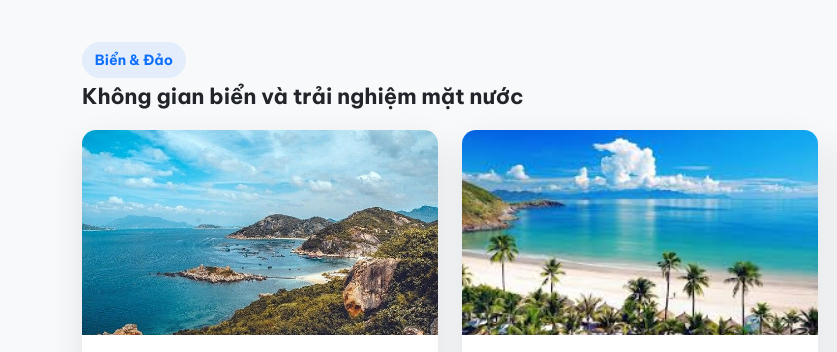
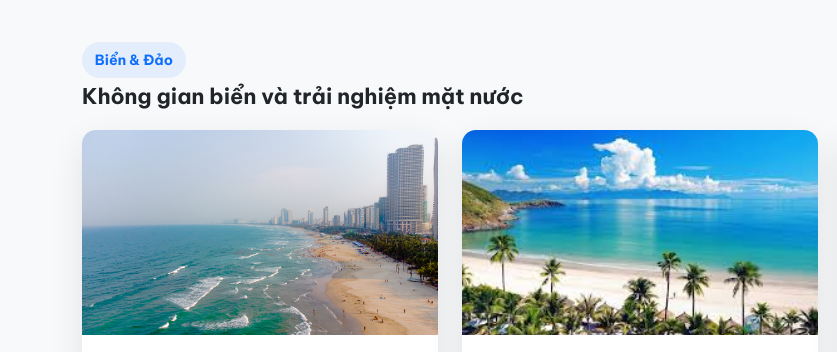
Before and after one commit to tuankosuy27/TKWCK2026, a plain HTML site: page kham-pha.html in a window 1280 px wide. Shown: the part 1620-1972 px from the top of the page, 0-837 px from the left. Drawn offline with nearby package versions, Linux system fonts and the light colour scheme.

Commit message:
Update kham-pha.html

```diff
--- a/kham-pha.html
+++ b/kham-pha.html
@@ -131,7 +131,7 @@
                     <div class="row g-4">
                         <div class="col-md-6 col-lg-4">
                             <div class="location-card" data-card-link="Trang kham pha/kham-pha-bien-my-khe.html">
-                                <img src="images/biendao.png" alt="Biển Mỹ Khê">
+                                <img src="images/MyKhe.png" alt="Biển Mỹ Khê">
                                 <div class="location-content">
                                     <span class="location-tag">Biển</span>
                                     <h4 class="location-title">Biển Mỹ Khê</h4>
```
